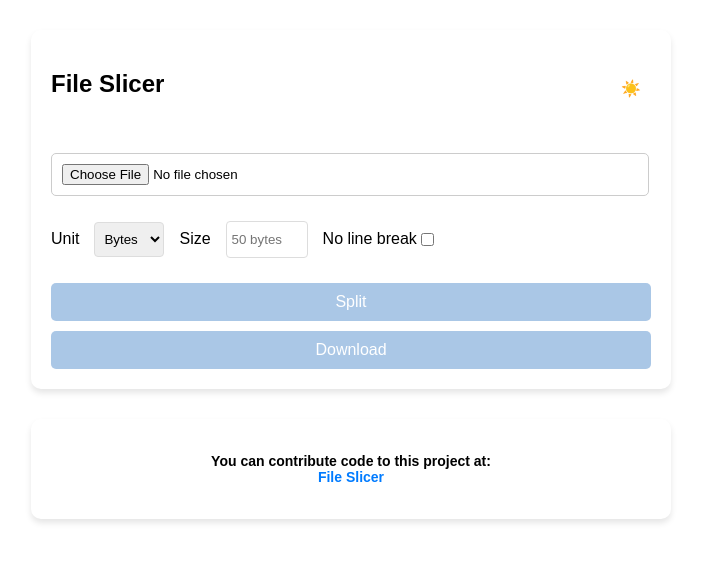
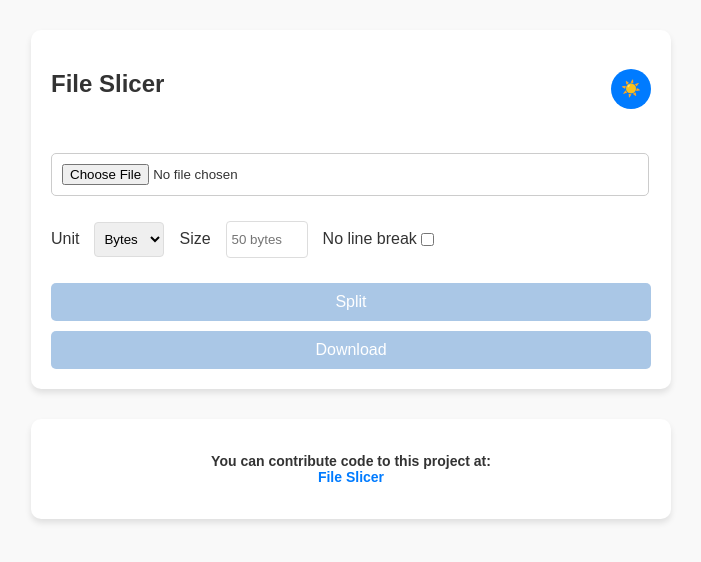
Before and after one commit to LuquinhasMoraes/file-slicer, an Angular app: page / in a window 1280 px wide. Shown: the top 562 px of the page, without its empty margins (289-990 px from the left). Built offline with nearby package versions, Linux system fonts and the light colour scheme.

Commit message:
fix: removing gambiarra

```diff
--- a/src/app/app.component.css
+++ b/src/app/app.component.css
@@ -245,43 +245,10 @@ a:hover {
   height: 22px;
 }
 
-:root {
-  --bg-color: #f9f9f9;
-  --text-color: #333;
-  --container-bg: #fff;
-  --border-color: #e0e0e0;
-  --btn-bg: #007bff;
-  --btn-hover-bg: #0056b3;
-  --input-bg: #fff;
-  --input-border: #ccc;
-}
 
-/* Dark mode */
-.dark-mode {
-  --bg-color: #121212;
-  --text-color: #f5f5f5;
-  --container-bg: #1e1e1e;
-  --border-color: #444;
-  --btn-bg: #007bff;
-  --btn-hover-bg: #3399ff;
-  --input-bg: #2a2a2a;
-  --input-border: #555;
-  /* background-color: #1e1e1e;
-  border-color: #555;
-  color: #fff; */
-}
 
 section {
-  font-family: Arial, sans-serif;
-  background-color: var(--bg-color);
-  color: var(--text-color);
-  margin: 0;
-  padding: 0;
-  padding-top: 30px;
-  width: 100%;
-  max-height: 100vh;
-  height: 100%;
-  transition: background-color 0.3s, color 0.3s;
+
 }
 
 h1 p {
--- a/src/app/app.component.ts
+++ b/src/app/app.component.ts
@@ -87,24 +87,22 @@ export class AppComponent implements OnInit  {
     const darkModeSetting = localStorage.getItem('darkMode');
     this.isDarkMode = darkModeSetting === 'enabled';
     const container = document.querySelector('.container');
-    const section = document.querySelector('section');
     if (this.isDarkMode) {
       this.renderer.addClass(container, 'dark-mode');
-      this.renderer.addClass(section, 'dark-mode');
+      this.renderer.addClass(document.body, 'dark-mode');
     }
   }
 
   toggleDarkMode() {
     this.isDarkMode = !this.isDarkMode;
     const container = document.querySelectorAll('.container');
-    const section = document.querySelector('section');
     if (this.isDarkMode) {
       container.forEach(c => this.renderer.addClass(c, 'dark-mode'))
-      this.renderer.addClass(section, 'dark-mode');
+      this.renderer.addClass(document.body, 'dark-mode');
       localStorage.setItem('darkMode', 'enabled');
     } else {
       container.forEach(c => this.renderer.removeClass(c, 'dark-mode'))
-      this.renderer.removeClass(section, 'dark-mode');
+      this.renderer.removeClass(document.body, 'dark-mode');
       localStorage.setItem('darkMode', 'disabled');
     }
   }
--- a/src/index.html
+++ b/src/index.html
@@ -9,12 +9,40 @@
   <link rel="icon" type="image/x-icon" href="favicon.ico">
   <link href="https://cdnjs.cloudflare.com/ajax/libs/font-awesome/6.0.0-beta3/css/all.min.css" rel="stylesheet">
   <style>
-    body {
-      margin: 0;
-      padding: 0;
-      width: 100%;
-      height: 100vh;
-    }
+    :root {
+  --bg-color: #f9f9f9;
+  --text-color: #333;
+  --container-bg: #fff;
+  --border-color: #e0e0e0;
+  --btn-bg: #007bff;
+  --btn-hover-bg: #0056b3;
+  --input-bg: #fff;
+  --input-border: #ccc;
+}
+
+/* Dark mode */
+.dark-mode {
+  --bg-color: #121212;
+  --text-color: #f5f5f5;
+  --container-bg: #1e1e1e;
+  --border-color: #444;
+  --btn-bg: #007bff;
+  --btn-hover-bg: #3399ff;
+  --input-bg: #2a2a2a;
+  --input-border: #555;
+  /* background-color: #1e1e1e;
+  border-color: #555;
+  color: #fff; */
+}
+body {
+  margin: 0;
+  padding: 0;
+  font-family: Arial, sans-serif;
+  background-color: var(--bg-color);
+  color: var(--text-color);
+  padding-top: 30px;
+  transition: background-color 0.3s, color 0.3s;
+}
   </style>
 </head>
 
```
